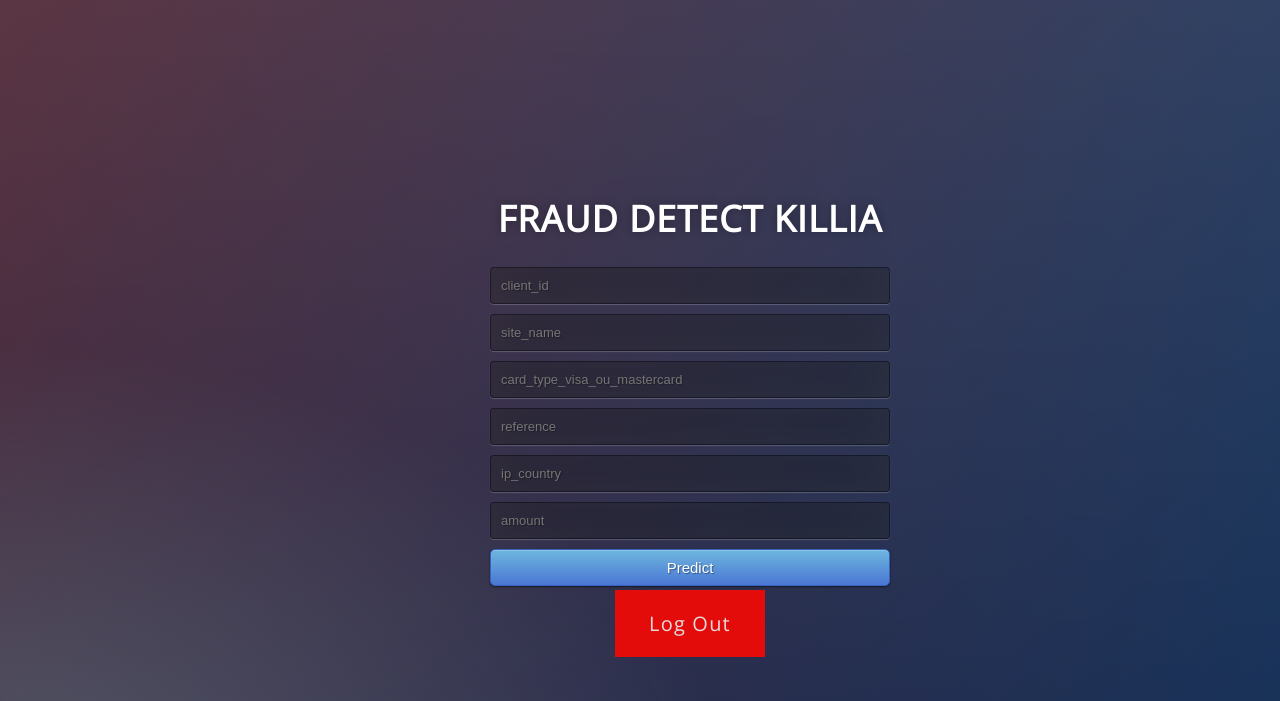
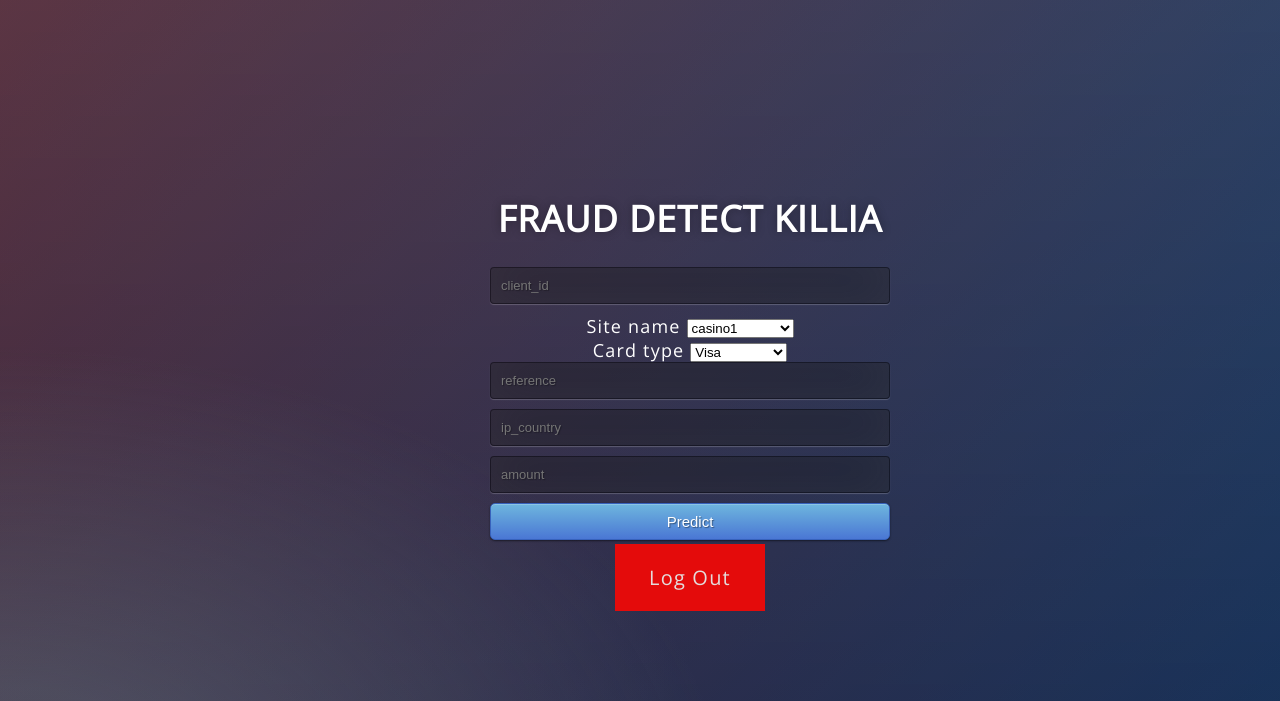
Before and after one commit to ulookme/api-fraud-temporel, a Flask app: page /dashboard1 in a window 1280 px wide. Shown: the top 701 px of the page. Run offline with Flask 2, Linux system fonts and the light colour scheme; the visitor is signed in with stand-in values (Sample User, id 1); data comes from the database, SQL or seed files in the repository; parts of the project's set-up code (start-up, migrations or seed data) failed here and were passed over; some libraries are stand-ins or nearby versions.

Commit message:
Update index2.html
modification index 2 site name card type

```diff
--- a/templates/index2.html
+++ b/templates/index2.html
@@ -33,9 +33,26 @@
      <!-- Main Input For Receiving Query to our ML -->
     <form action="{{ url_for('predict')}}"method="post">
     	<input type="text" name="client_id" placeholder="client_id" required="required" />
-        <input type="text" name="site_name" placeholder="site_name" required="required" />
-		<input type="text" name="card_type" placeholder="card_type_visa_ou_mastercard" required="required" />
-    <input type="text" name="reference" placeholder="reference" required="required" />
+        <!--<input type="text" name="site_name" placeholder="site_name" required="required" />-->
+        <br>
+                <div class="element"></div>
+                <label for="Site name">Site name</label>
+                <select id="site_name" name="site_name" required="required">
+                <option value="0">casino1</option>
+                <option value="1">casino2</option>
+                <option value="2">casino3</option>
+                <option value="3">casino4</option>
+                <option value="4">Game_master</option>
+                </select>
+                <br>
+                <label for="card_type">Card type</label>
+                <select id="card_type" name="card_type">
+                <option value="0">Visa</option>
+                <option value="1">Master_card</option>
+                </select>
+
+		<!--<input type="text" name="card_type" placeholder="card_type_visa_ou_mastercard" required="required" />-->
+        <input type="text" name="reference" placeholder="reference" required="required" />
         <input type="text" name="ip_country" placeholder="ip_country" required="required" />
 		<input type="text" name="amount" placeholder="amount" required="required" />
         <button type="submit" class="btn btn-primary btn-block btn-large">Predict</button>
```
